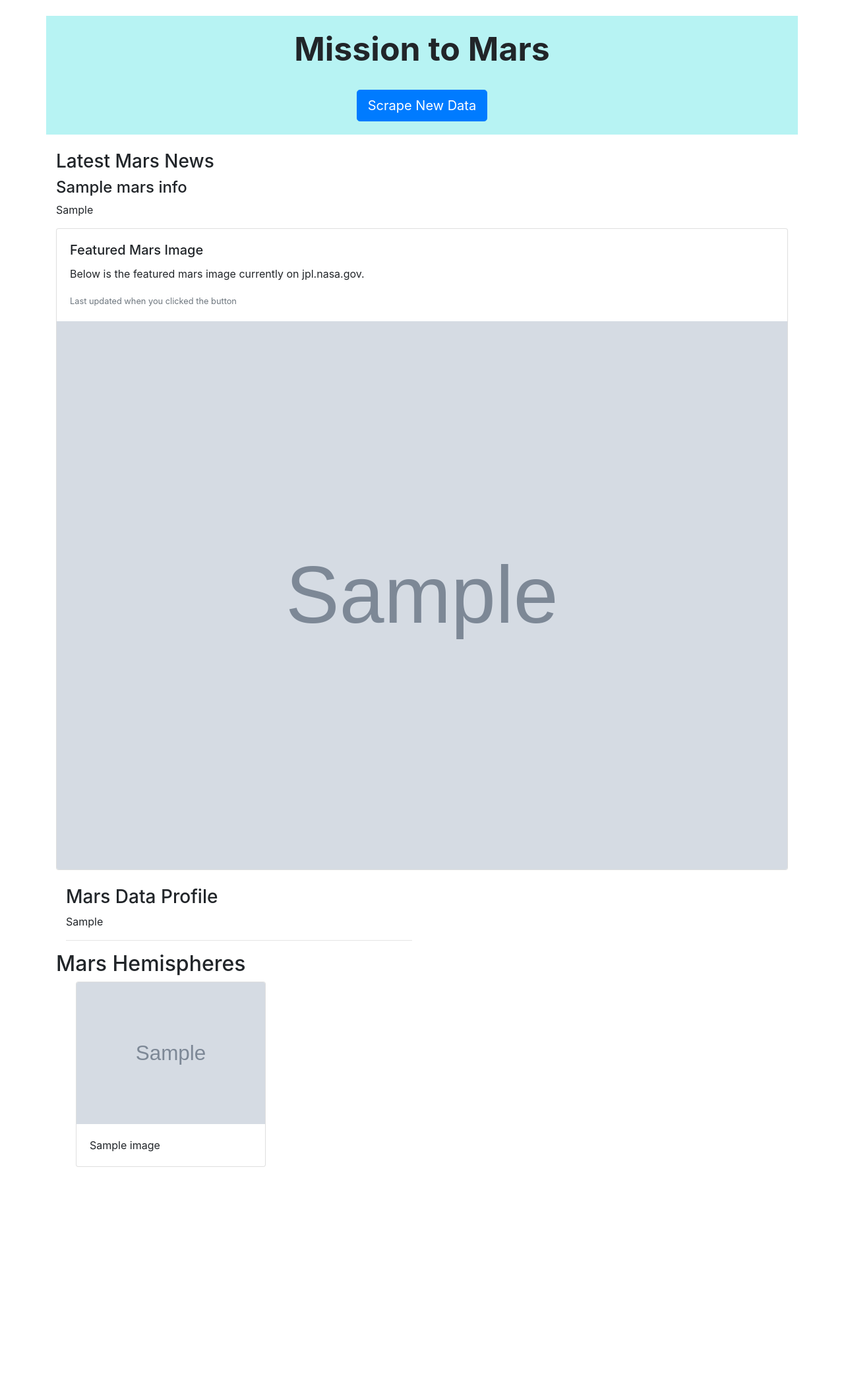
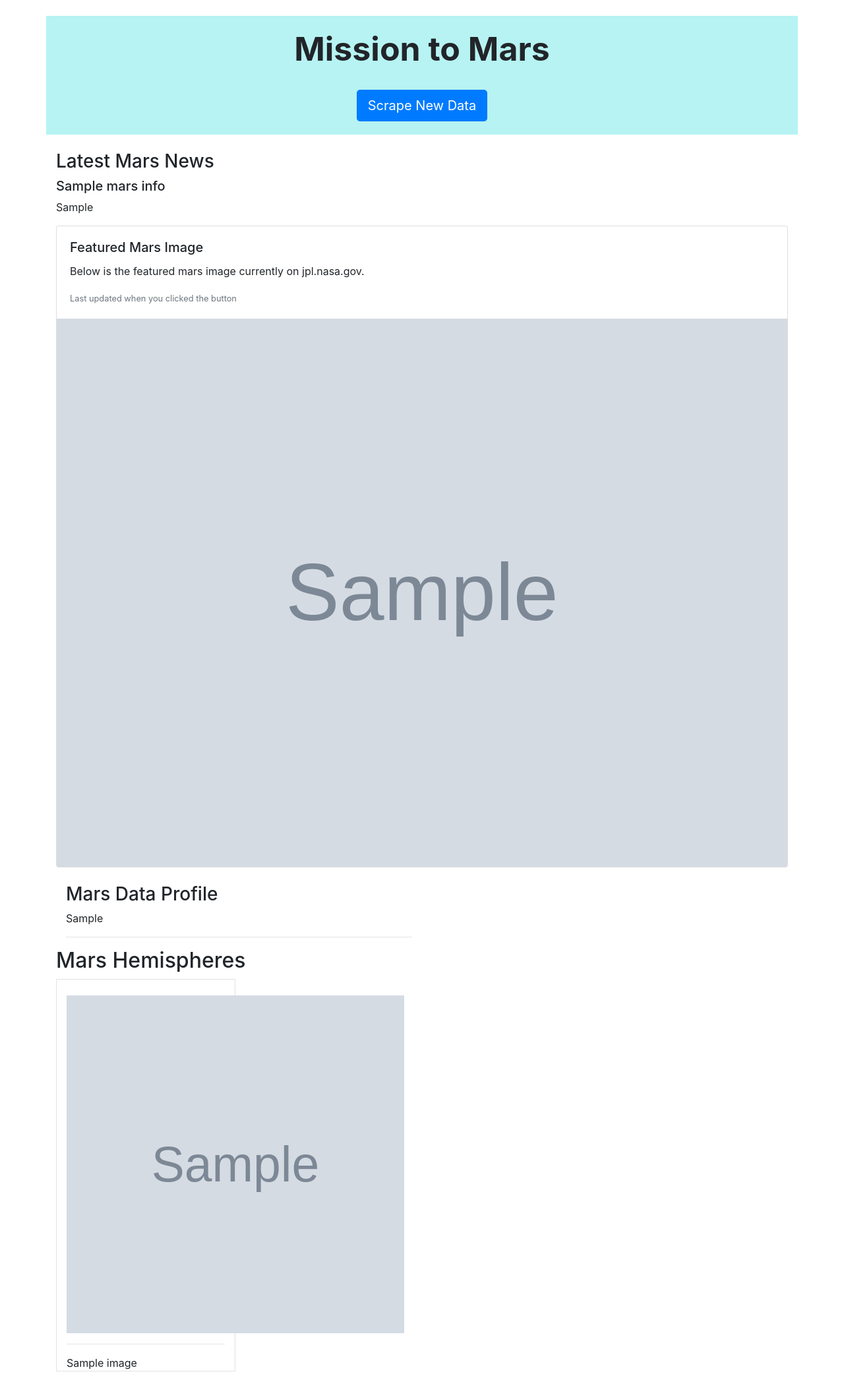
Before and after one commit to JeniLam/Web-Scraping-Challenge, a Flask app: page / in a window 1280 px wide. Shown: the whole page at 66% size. Before the commit the page ends 1769 px from the top, so only its background shows below. Run offline with Flask 2, Linux system fonts and the light colour scheme; grey boxes marked "Sample" are stand-in pictures; a database or web service that is not in the repository returns one stand-in record (values such as "Sample title"); some libraries are stand-ins or nearby versions.

Commit message:
Updates ReadMe. tinker with HTML

```diff
--- a/Mission_To_Mars/style.css
+++ b/Mission_To_Mars/style.css
@@ -9,6 +9,9 @@ h2 {
     padding-left: 50 px;
 }
 
+.card{
+    background-color: gray:
+}
 
 #top.container{
     padding: 20px;
--- a/Mission_To_Mars/templates/index.html
+++ b/Mission_To_Mars/templates/index.html
@@ -31,7 +31,7 @@
     <div class="row">
       <div class='col-md-12'>
         <h3>Latest Mars News</h3>
-        <h4>{{mars.latest_news_title}}</h4>
+        <h5>{{mars.latest_news_title}}</h5>
         <p>{{mars.latest_news_paragraph}}</p>
       </div>
     </div>
@@ -59,11 +59,13 @@
         <hr>
         <div class="col-md-12">
           {% for image in mars.hemImageUrl_dict%}
-          <div class="col-md-6">
-            <div class="card" style="width: 18rem;">
-              <img src={{image.fullResImg_url}} class="card-img-top" alt={{image.title}}>
-              <div class="card-body">
-                <p class="card-text">{{image.title}}</p>
+          <div class="col-6 border">
+            <!-- <div class="card" style="width: 18rem;"> -->
+              <br>
+              <div>
+              <img width="512 px" height="512 px" src="{{image.fullResImg_url}}"">
+              </div>
+                <hr> {{image.title}} </h4>
               </div>
             </div>
           {%endfor%}
```
Also changed, not shown: README.md.
